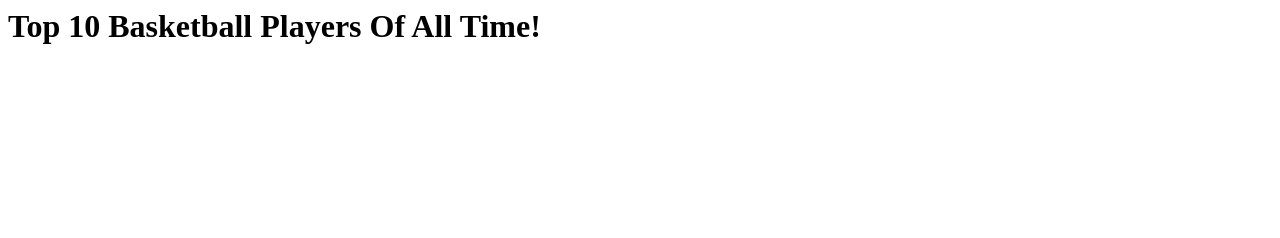
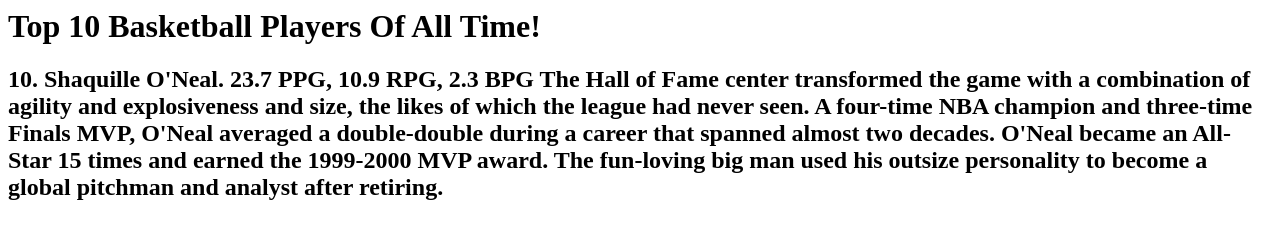
Before and after one commit to kymani09/assignment0, a plain HTML site: page index.html in a window 1280 px wide. Drawn offline with Linux system fonts and the light colour scheme.

Commit message:
Update index.html

```diff
--- a/index.html
+++ b/index.html
@@ -4,7 +4,10 @@
 <body>
 
 <h1><b> Top 10 Basketball Players Of All Time! </b></h1>
-<h2></h2>
+<h2>10. Shaquille O'Neal. 23.7 PPG, 10.9 RPG, 2.3 BPG
+
+The Hall of Fame center transformed the game with a combination of agility and explosiveness and size, the likes of which the league had never seen. A four-time NBA champion and three-time Finals MVP, O'Neal averaged a double-double during a career that spanned almost two decades. O'Neal became an All-Star 15 times and earned the 1999-2000 MVP award. The fun-loving big man used his outsize personality to become a global pitchman and analyst after retiring.</h2>
+
 
 
 
```
